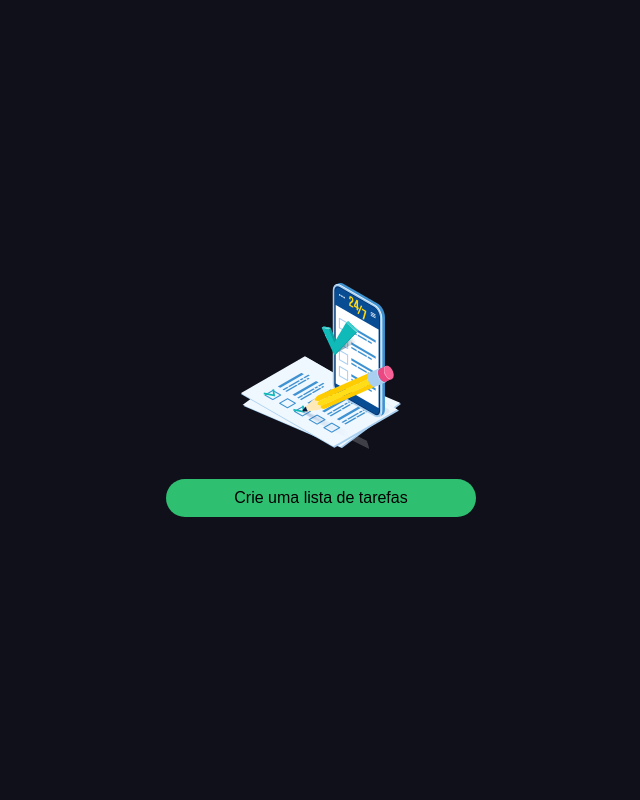
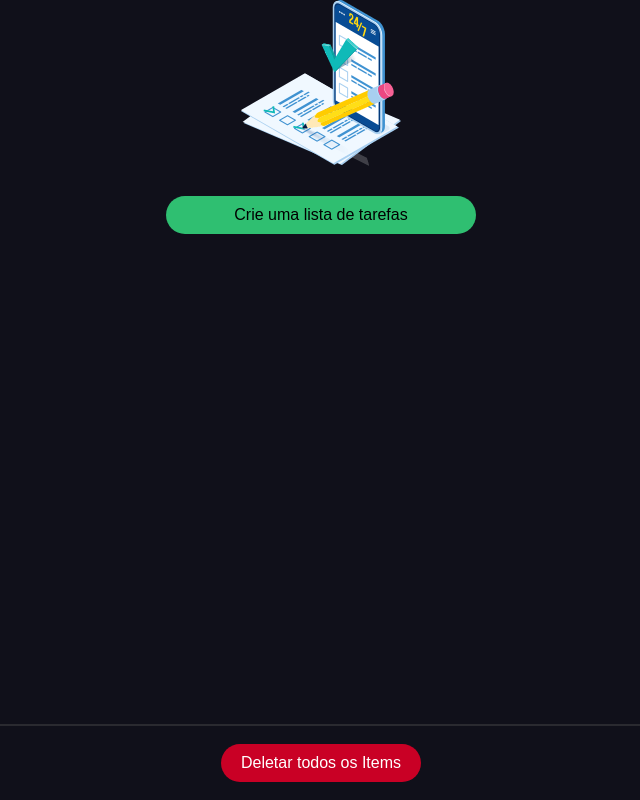
Before and after one commit to LucasEPaduam/curso-angular-lista-de-tarefas, an Angular app: page / in a window 1280 px wide. Shown: the whole page, without its empty margins (319-959 px from the left). Built offline with nearby package versions, Linux system fonts and the light colour scheme.

Commit message:
CSS Page List

```diff
--- a/src/app/modules/to-do-list/pages/list/list.component.html
+++ b/src/app/modules/to-do-list/pages/list/list.component.html
@@ -11,3 +11,11 @@
 }@else {
     <app-input-add-item [inputListItems]="getListItems()"  (outputAddListItem)="getInputAndAddItem($event)"/>
 }
+
+<main class="container">
+
+</main>
+
+<footer>
+    <button class="btn btn-danger" (click)="deleteAllItems()">Deletar todos os Items</button>
+</footer>
--- a/src/app/modules/to-do-list/pages/list/list.component.ts
+++ b/src/app/modules/to-do-list/pages/list/list.component.ts
@@ -26,4 +26,9 @@ export class ListComponent {
     return this.#setListItems.set(this.#parseItems());
   }
 
+  public deleteAllItems(){
+    localStorage.removeItem('@mylist');
+    return this.#setListItems.set(this.#parseItems());
+  }
+
 }
```
